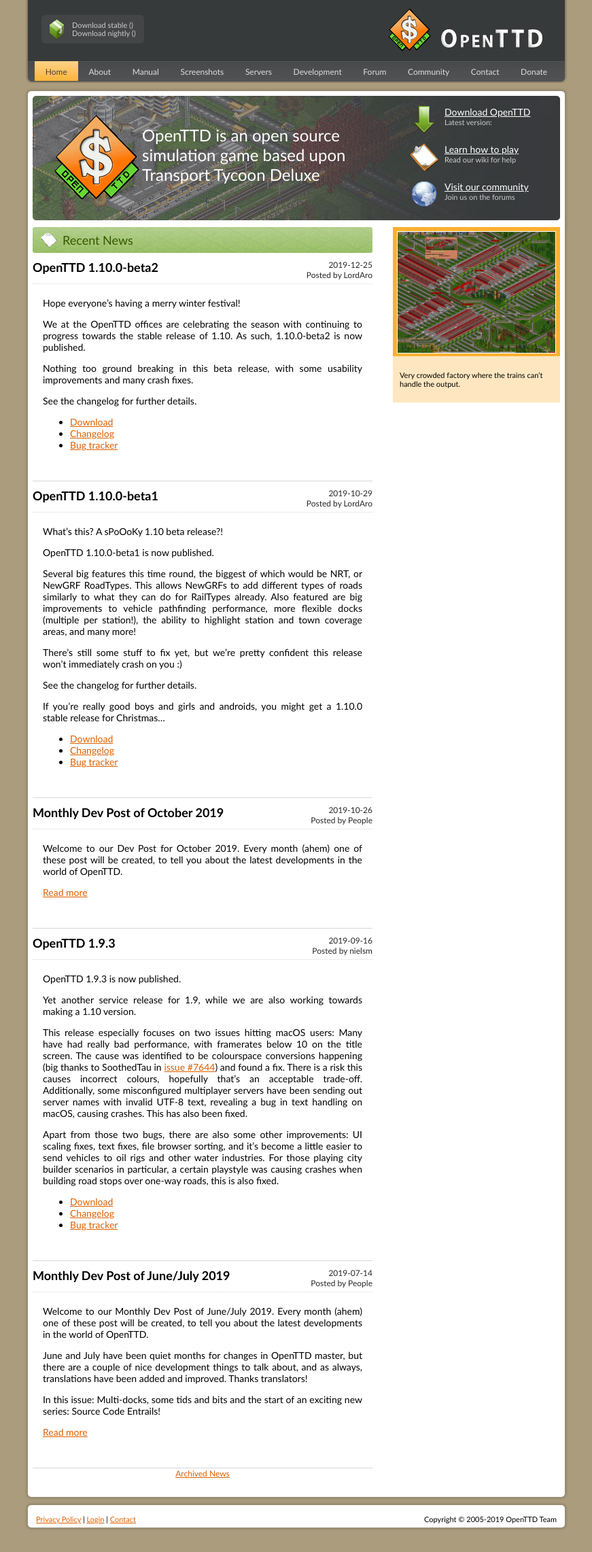
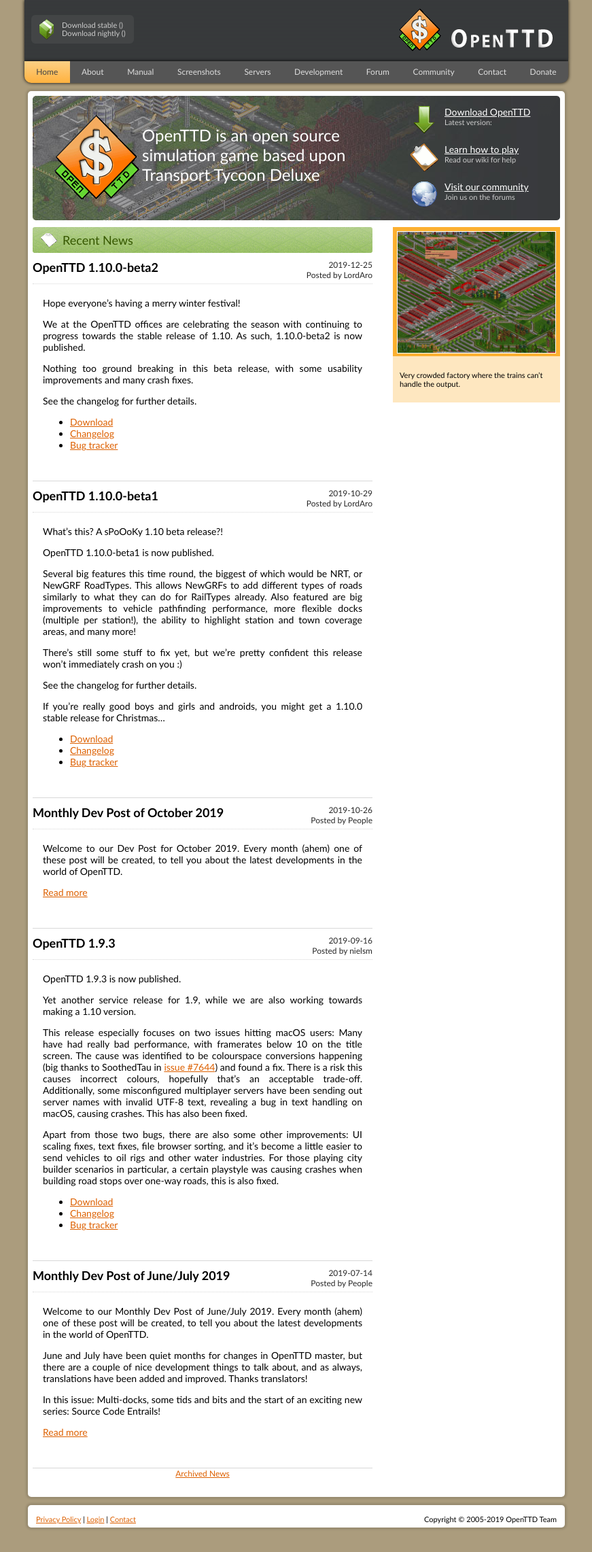
Before and after one commit to OpenTTD/website, a Jekyll site: the page built from pages/index.html, in a window 1280 px wide. Shown: the whole page at 68% size, without its empty margins (204-1075 px from the left). Built offline with Jekyll 4.4.1, drawn with Linux system fonts in a browser that asks for light colours.

Commit message:
Change: Use modern CSS for styling the header instead of background images

```diff
--- a/_layouts/default.html
+++ b/_layouts/default.html
@@ -29,9 +29,6 @@
             {% assign nightly_version = latest_nightly.version | split: "-" | slice: 0 %}
             {% endif %}
 
-            <div id="header-left"></div>
-            <div id="header-right"></div>
-
             <div id="download-fast">
                 <h5><a href="{{ site.baseurl }}{{ latest_stable.url }}">Download stable ({{ latest_stable.version }})</a></h5>
                 {% if latest_stable.date < latest_testing.date %}
@@ -46,8 +43,6 @@
             </div>
         </header>
         <nav>
-            <div id="navigation-left"></div>
-            <div id="navigation-right"></div>
             <ul id="navigation-bar">
                 <li class="{% if page.active_nav == 'home' %}selected{% endif %}">
                     <a href="{{ site.baseurl }}/">Home</a>
--- a/static/css/base.css
+++ b/static/css/base.css
@@ -83,22 +83,13 @@
 }
 
 body > header {
-	background: url("../img/layout/header-bg.png") repeat;
 	height: 90px;
 	margin: 0px auto;
 	width: 800px;
-}
-#header-left {
-	background: url("../img/layout/header-bg-left.png") repeat-y;
-	float: left;
-	height: 90px;
-	width: 15px;
-}
-#header-right {
-	background: url("../img/layout/header-bg-right.png") repeat-y;
-	float: right;
-	height: 90px;
-	width: 15px;
+	box-shadow: 0px 0px 5px #000000;
+	/* Stripes! */
+	background-image: linear-gradient(0deg, #323536 50%, #3c3e40 50%, #3c3e40 100%);
+	background-size: 2px 2px;
 }
 
 #download-fast {
@@ -182,25 +173,14 @@
 }
 
 body > nav {
-	background: url("../img/layout/navigation-bg.png") repeat-x;
-	height: auto !important;
+	background: #555555;
+	border-radius: 0px 0px 10px 10px;
+	box-shadow: 0px 0px 5px #000000;
 	height: 32px;
 	margin: 0px auto;
 	min-height: 32px;
 	overflow: hidden;
 	width: 800px;
-}
-#navigation-left {
-	background: url("../img/layout/navigation-bg-left.png") no-repeat;
-	float: left;
-	height: 32px;
-	width: 15px;
-}
-#navigation-right {
-	background: url("../img/layout/navigation-bg-right.png") no-repeat;
-	float: right;
-	height: 32px;
-	width: 15px;
 }
 #navigation-bar {
 	display: flex;
@@ -221,11 +201,11 @@
 	text-align: center;
 }
 #navigation-bar li a:hover {
-	background: url("../img/layout/navigation-bg-hover.png") repeat-x;
+	background: linear-gradient(#C4C4C4, #A5A5A5);
 	color: #444444;
 }
 #navigation-bar li.selected {
-	background: url("../img/layout/navigation-bg-selected.png") repeat-x;
+	background: linear-gradient(#FCD085, #FFB23F);
 }
 #navigation-bar li.selected a {
 	color: #444444;
```
Also changed, not shown: static/img/layout/header-bg-left.png (deleted), static/img/layout/header-bg-right.png (deleted), static/img/layout/header-bg.png (deleted), static/img/layout/navigation-bg-hover.png (deleted), static/img/layout/navigation-bg-left.png (deleted), static/img/layout/navigation-bg-right.png (deleted), static/img/layout/navigation-bg-selected.png (deleted), static/img/layout/navigation-bg.png (deleted), static/img/layout/openttd-logo.png.
